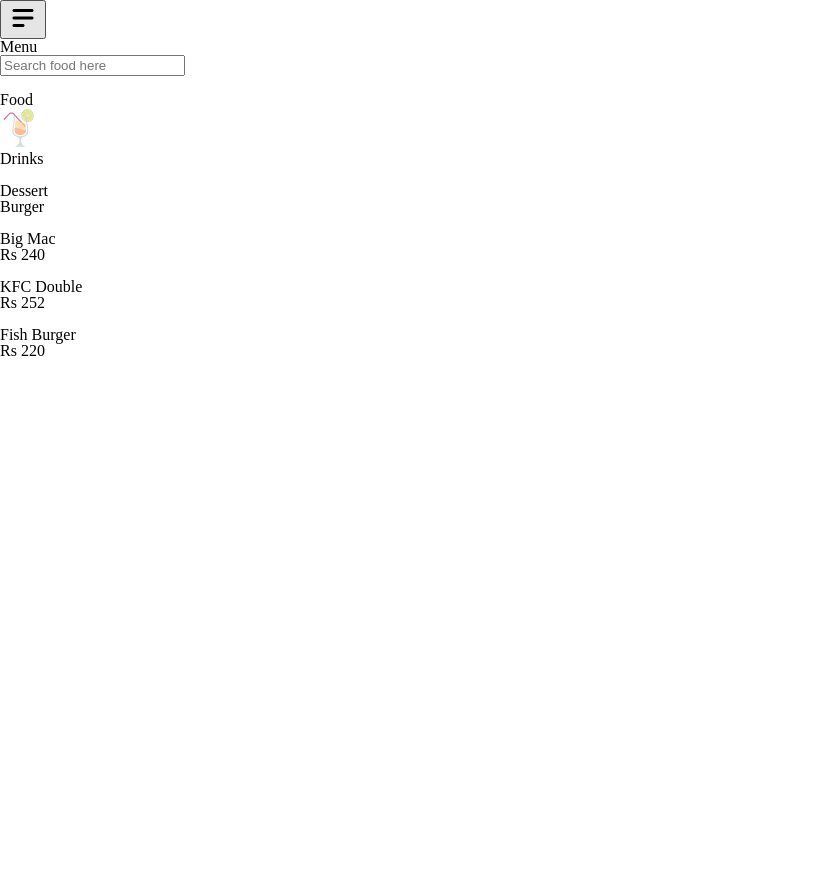
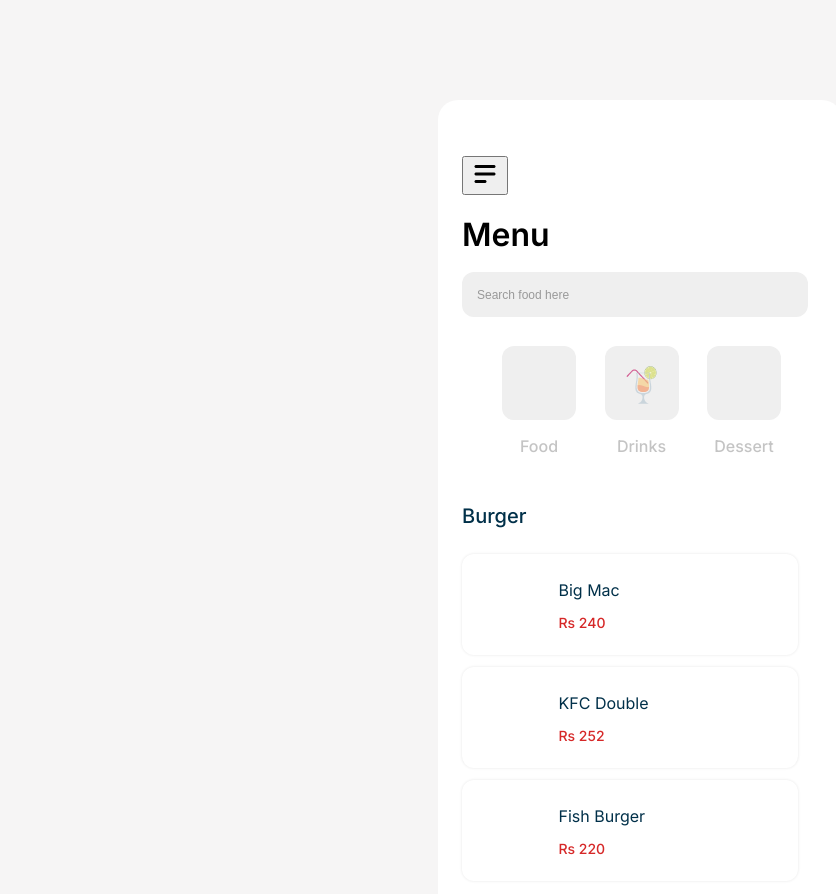
Before and after one commit to IllonaVer/front--end--online, a plain HTML site: page 07/menu.html in a window 1280 px wide. Shown: the whole page, without its empty margins (0-836 px from the left). Before the commit the page ends 800 px from the top, so only its background shows below. Drawn offline with Linux system fonts and the light colour scheme.

Commit message:
Update menu.html

```diff
--- a/07/menu.html
+++ b/07/menu.html
@@ -4,8 +4,7 @@
     <meta charset="UTF-8">
     <meta name="viewport" content="width=device-width, initial-scale=1.0">
     <title>Document</title>
-    <link rel="stylesheet" href="css/reset.css"
-    <link rel="stylesheet" href="css/style.css">
+ <link rel="stylesheet" href="css/style.css">
 </head>
 <body>
     <div class="container">
```
